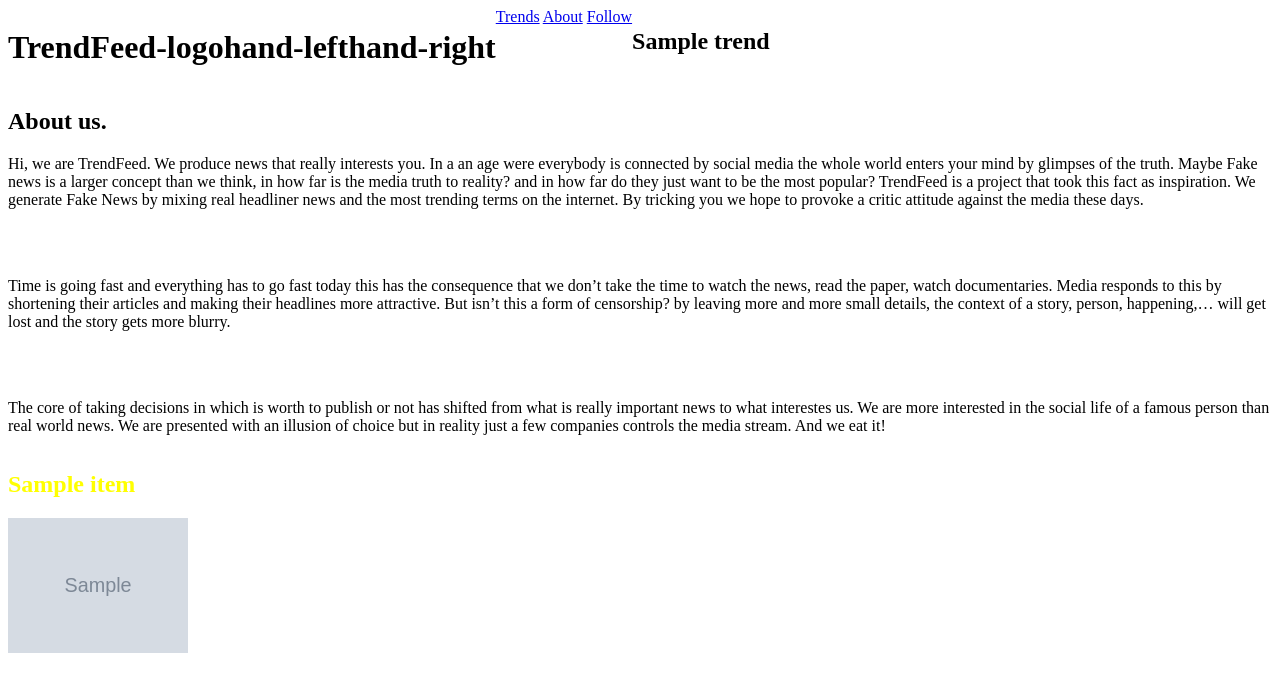
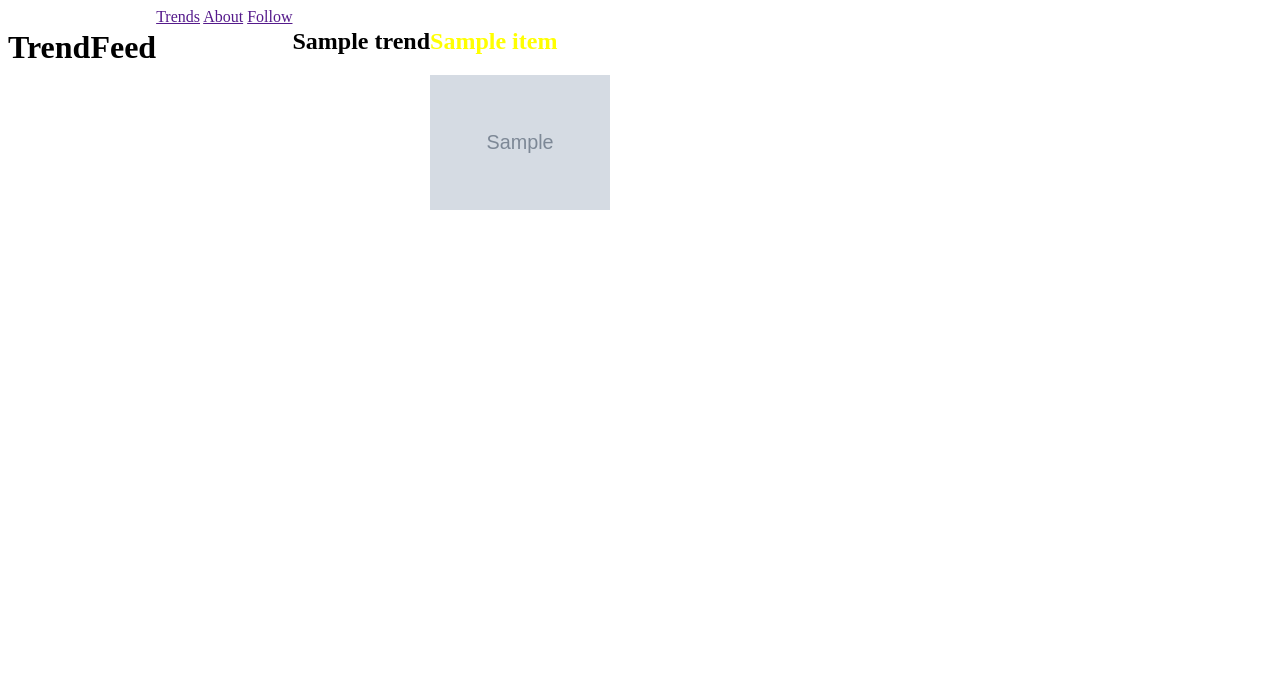
Before and after one commit to kamielkonings/fakenews, a Flask app: template templates/homepage.html in a window 1280 px wide. Shown: the top 691 px of the page. Run offline with Flask 2, Linux system fonts and the light colour scheme; the template is opened without the code that fills it: most values are stand-ins (such as "Sample title", 1, 10 or a date in 2020); grey boxes marked "Sample" are stand-in pictures; parts of the project's set-up code (start-up, migrations or seed data) failed here and were passed over.

Commit message:
Revert "adaptations html"
This reverts commit 4df00e7c58cde93527713847daa795d9a11e5cae.

```diff
--- a/fakenews.py
+++ b/fakenews.py
@@ -77,7 +77,7 @@ def get_trends():
     all_trends = json.load(open('trends.json'))
     local_trends = all_trends['41']  # Belgie
 
-    return local_trends []
+    return local_trends [:10]
 
 
 def usage():
--- a/templates/homepage.html
+++ b/templates/homepage.html
@@ -12,23 +12,16 @@
 <body>
 
   <head>
-    <h1>TrendFeed-logo</h1>
-
-    <h1>hand-left</h1>
-    <h1></h1>
-    <h1>hand-right</h1>
+    <h1>TrendFeed</h1>
   </head>
 
   <div class="menu">
-    <a href="#trendList">Trends</a>
-    <a href="#aboutList">About</a>
-    <a href="#followList">Follow</a>
+    <a href="">Trends</a>
+    <a href="">About</a>
+    <a href="">Follow</a>
   </div>
 
-  <div id="trendList">
-    <div class="trendBorder">
   <div class="plotTrend">
-
     {% for trend in trends %}
     <trend>
       <h2>
@@ -36,34 +29,6 @@
       </h2>
     </trend>
     {% endfor %}
-
-      </div>
-    </div>
-  </div>
-
-  <div id="aboutList">
-    <div class="aboutBorder">
-      <div class="plotAbout">
-        <h2>About us.</h2>
-
-        <p>Hi, we are TrendFeed. We produce news that really interests you. In a an age were everybody is connected by social
-          media the whole world enters your mind by glimpses of the truth. Maybe Fake news is a larger concept than we think,
-          in how far is the media truth to reality? and in how far do they just want to be the most popular? TrendFeed is
-          a project that took this fact as inspiration. We generate Fake News by mixing real headliner news and the most
-          trending terms on the internet. By tricking you we hope to provoke a critic attitude against the media these days.</p>
-        <br>
-        <br>
-        <p>Time is going fast and everything has to go fast today this has the consequence that we don’t take the time to watch
-          the news, read the paper, watch documentaries. Media responds to this by shortening their articles and making their
-          headlines more attractive. But isn’t this a form of censorship? by leaving more and more small details, the context
-          of a story, person, happening,… will get lost and the story gets more blurry.</p>
-        <br>
-        <br>
-        <p>The core of taking decisions in which is worth to publish or not has shifted from what is really important news to
-          what interestes us. We are more interested in the social life of a famous person than real world news. We are presented
-          with an illusion of choice but in reality just a few companies controls the media stream. And we eat it!</p>
-      </div>
-    </div>
   </div>
 
   <div class="poltArticle">
```
Lines whose indentation alone changed are shown as unchanged.
